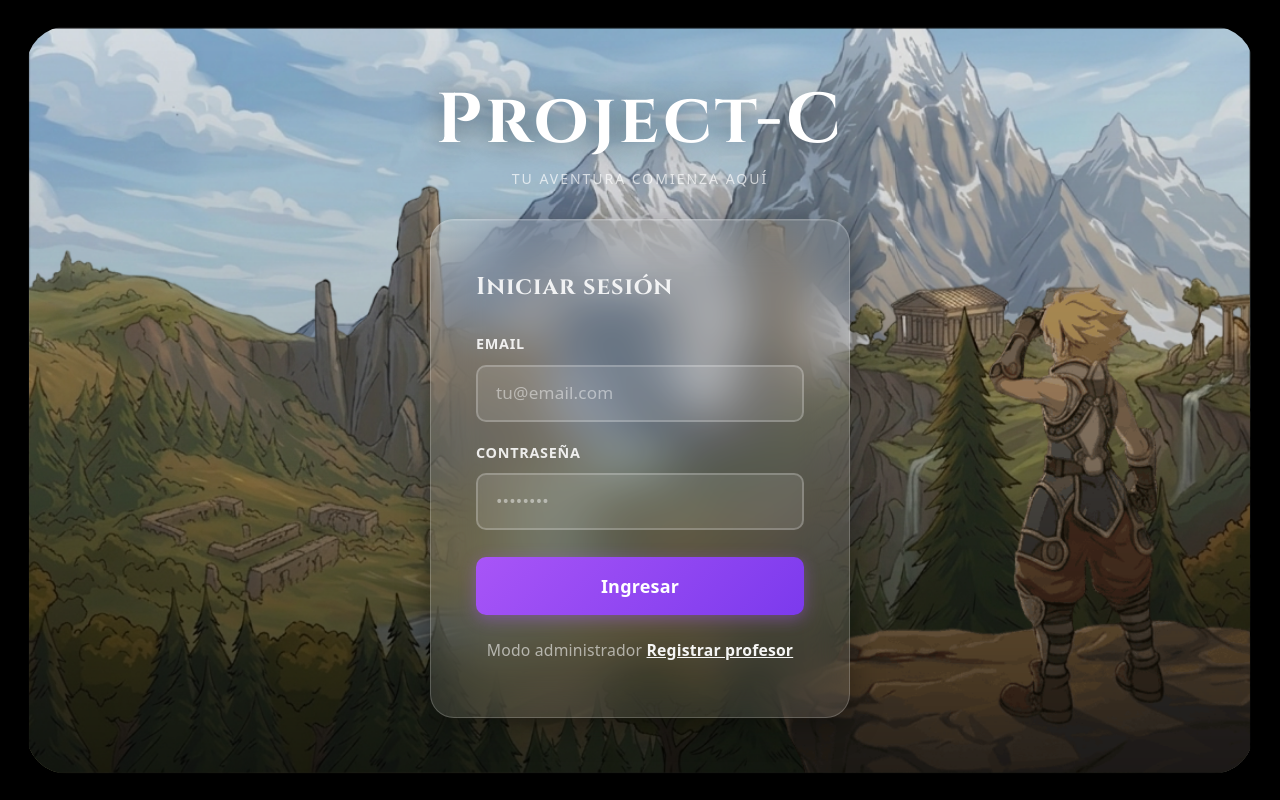
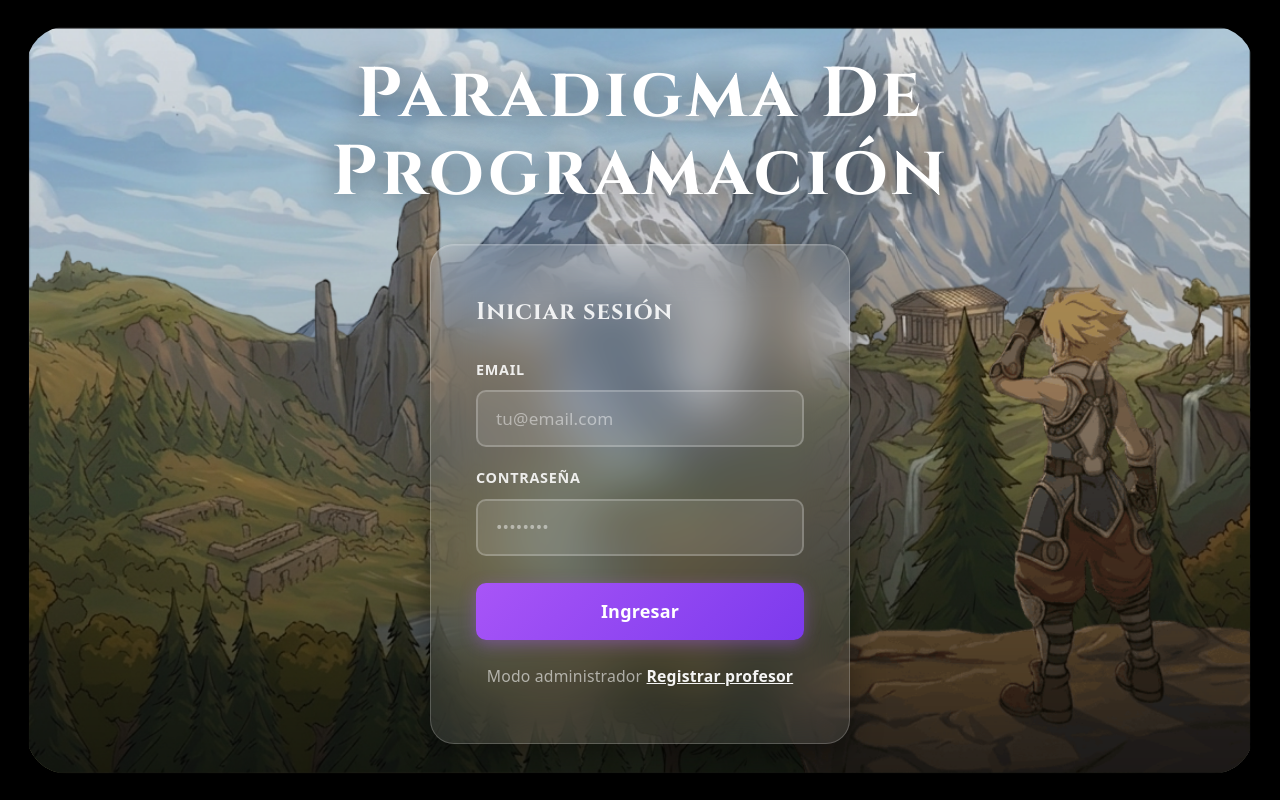
Before and after one commit to GonzaloAsencio/Project-C, a React (Vite) app: page /login in a window 1280 px wide. Built offline with nearby package versions, Linux system fonts and the light colour scheme; no server answers.

Commit message:
feat: Update project title and branding to "Paradigma De Programación" across multiple components

```diff
--- a/index.html
+++ b/index.html
@@ -7,7 +7,7 @@
     <link rel="preconnect" href="https://fonts.googleapis.com" />
     <link rel="preconnect" href="https://fonts.gstatic.com" crossorigin />
     <link href="https://fonts.googleapis.com/css2?family=Cinzel:wght@600;700&display=swap" rel="stylesheet" />
-    <title>project-c</title>
+    <title>Paradigma De Programación</title>
   </head>
   <body>
     <div id="root"></div>
--- a/src/identity/infrastructure/AuthUI.tsx
+++ b/src/identity/infrastructure/AuthUI.tsx
@@ -124,8 +124,7 @@ export default function AuthUI() {
 
         <div className={styles.content}>
           <div className={styles.heroText}>
-            <h1 className={styles.heroTitle}>Project-C</h1>
-            <p className={styles.heroSubtitle}>Tu aventura comienza aquí</p>
+            <h1 className={styles.heroTitle}>Paradigma De Programación</h1>
           </div>
 
           <motion.div
--- a/src/identity/infrastructure/StudentPanel.module.css
+++ b/src/identity/infrastructure/StudentPanel.module.css
@@ -47,8 +47,10 @@
 .navbarDungeon {}
 
 .navbarBrand {
-  font-size: 1rem;
-  font-weight: 800;
+  font-family: 'Cinzel', serif;
+  font-size: 1.15rem;
+  font-weight: 700;
+  letter-spacing: 0.05em;
   color: #443a22;
   display: flex;
   align-items: center;
--- a/src/identity/infrastructure/StudentPanel.tsx
+++ b/src/identity/infrastructure/StudentPanel.tsx
@@ -80,7 +80,7 @@ export default function StudentPanel() {
 
       {/* Navbar */}
       <nav className={clsx(styles.navbar, combatMode && styles.navbarDungeon)}>
-        <span className={styles.navbarBrand}>Project-C</span>
+        <span className={styles.navbarBrand}>Paradigma De Programación</span>
         <div ref={settingsRef} className={styles.settingsWrap}>
           <button
             className={clsx(styles.settingsBtn, combatMode && styles.settingsBtnDungeon)}
```
